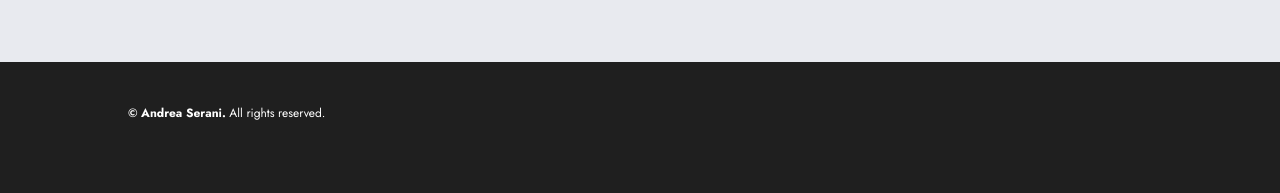
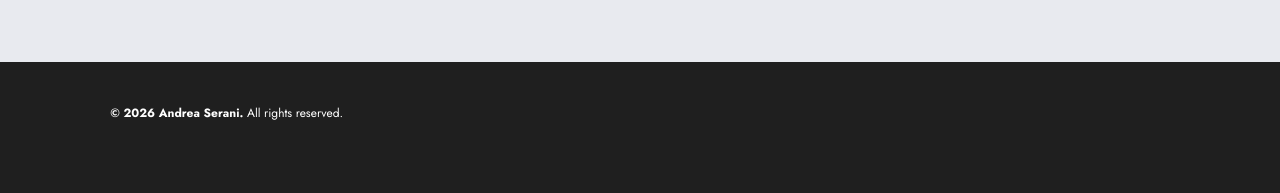
Before and after one commit to aserani/aserani.github.io, a Jekyll site: the page built from index.html, in a window 1280 px wide. Shown: the part 1325-1518 px from the top of the page. Built offline with Jekyll 4.4.1, drawn with Linux system fonts in a browser that asks for light colours; a style sheet for code colours, icons or effects is not loaded; part of the change alters nothing that is shown.

```diff
--- a/_includes/footer.html
+++ b/_includes/footer.html
@@ -1,7 +1,7 @@
 <footer class="bg-front mt-16 pt-8 pb-16">
 	<div class="container flex">
 		<div class="w-1/3 text-back-light font-header text-xs">
-			<strong>© <span id="year"></span> Andrea Serani.</strong> All rights reserved.
+			<strong>© {{ "now" | date: "%Y" }} Andrea Serani.</strong> All rights reserved.
 		</div>
 		<div class="w-2/3 text-right">
 	<!--		Via di Vallerano 139, 00128 Rome, Italy </br>
```
